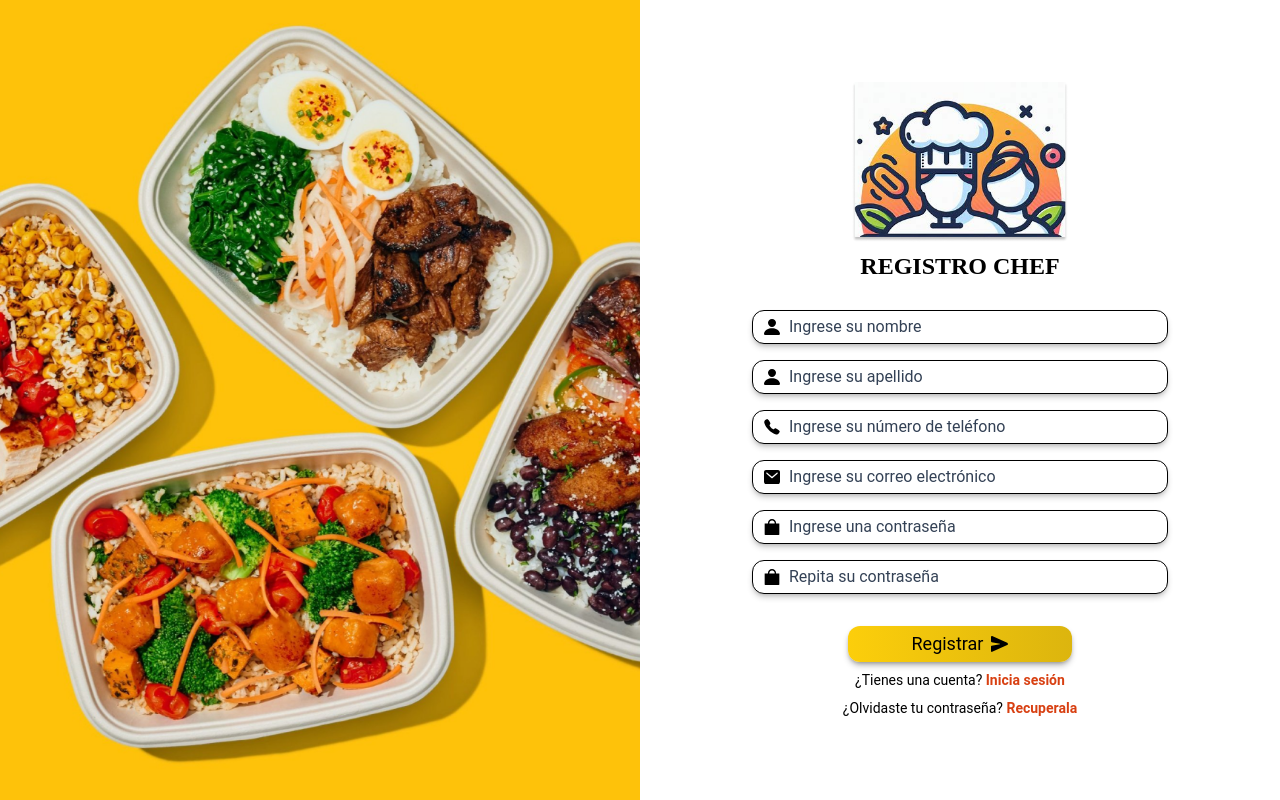
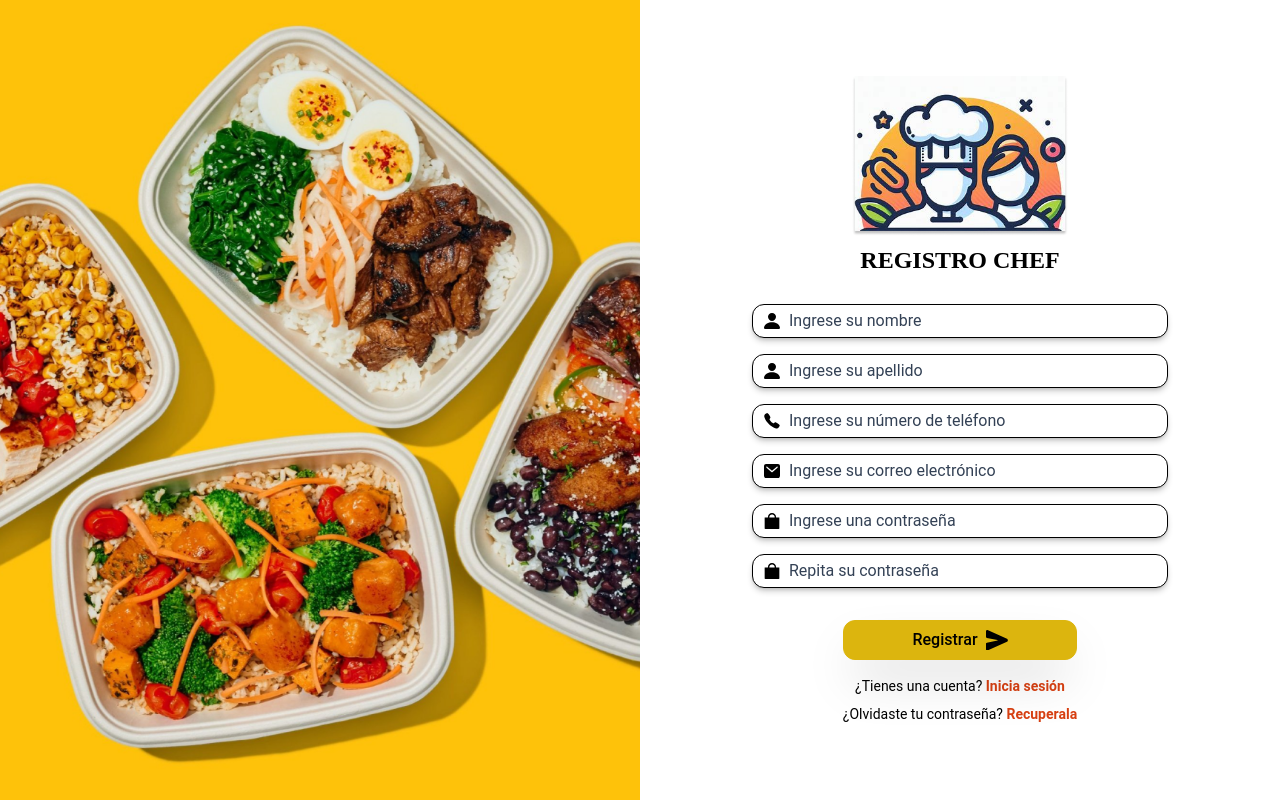
Before and after one commit to JohnMata0427/Food-Ordering-System, a React (Vite) app: page /auth/registro in a window 1280 px wide. Built offline with nearby package versions, Linux system fonts and the light colour scheme; a web font is replaced by a local one.

Commit message:
Update CSS styles and add new dependencies

```diff
--- a/package.json
+++ b/package.json
@@ -10,7 +10,9 @@
     "preview": "vite preview"
   },
   "dependencies": {
+    "@midudev/tailwind-animations": "^0.0.7",
     "axios": "^1.7.2",
+    "classnames": "^2.5.1",
     "react": "^18.3.1",
     "react-dom": "^18.3.1",
     "react-router-dom": "^6.25.1"
--- a/src/components/CustomButton.jsx
+++ b/src/components/CustomButton.jsx
@@ -1,7 +1,53 @@
-export default function CustomButton({ children, colorDesde, colorHasta, icono }) {
-    return (
-        <button className={`bg-gradient-to-r from-${colorDesde} to-${colorHasta}`}>
-            <img src={icono} alt={icono} />
-        </button>
-    );
+import classNames from "classnames";
+import { useState } from "react";
+import { useEffect } from "react";
+
+export function CustomButton({
+	children,
+	texto,
+	cargando = false,
+	color = "black",
+	hover = "white",
+	masEstilos,
+}) {
+	const variantsColor = {
+		black: "border-black bg-black hover:text-black",
+		white: "border-white bg-white hover:text-white",
+        yellow: "border-[#DCB50E] bg-[#DCB50E] hover:text-[#DCB50E]"
+	};
+
+	const variantsHoverColor = {
+		black: "text-black before:bg-black hover:shadow-black",
+		white: "text-black before:bg-white hover:shadow-white",
+	};
+
+	return (
+		<button
+			className={`font-medium rounded-md h-10 relative overflow-hidden border px-3 shadow-2xl transition-all before:absolute before:bottom-0 before:left-0 before:top-0 before:z-0 before:h-full before:w-0 before:transition-all before:duration-500 hover:before:left-0 hover:before:w-full flex items-center ${variantsColor[color]} ${variantsHoverColor[hover]} ${masEstilos}`}
+		>
+			{cargando ? (
+				<svg
+					aria-hidden="true"
+					role="status"
+					className={`inline w-4 h-4 me-3 text-${colorClass} animate-spin`}
+					viewBox="0 0 100 101"
+					fill="none"
+				>
+					<path
+						d="M100 50.5908C100 78.2051 77.6142 100.591 50 100.591C22.3858 100.591 0 78.2051 0 50.5908C0 22.9766 22.3858 0.59082 50 0.59082C77.6142 0.59082 100 22.9766 100 50.5908ZM9.08144 50.5908C9.08144 73.1895 27.4013 91.5094 50 91.5094C72.5987 91.5094 90.9186 73.1895 90.9186 50.5908C90.9186 27.9921 72.5987 9.67226 50 9.67226C27.4013 9.67226 9.08144 27.9921 9.08144 50.5908Z"
+						fill="#E5E7EB"
+					/>
+					<path
+						d="M93.9676 39.0409C96.393 38.4038 97.8624 35.9116 97.0079 33.5539C95.2932 28.8227 92.871 24.3692 89.8167 20.348C85.8452 15.1192 80.8826 10.7238 75.2124 7.41289C69.5422 4.10194 63.2754 1.94025 56.7698 1.05124C51.7666 0.367541 46.6976 0.446843 41.7345 1.27873C39.2613 1.69328 37.813 4.19778 38.4501 6.62326C39.0873 9.04874 41.5694 10.4717 44.0505 10.1071C47.8511 9.54855 51.7191 9.52689 55.5402 10.0491C60.8642 10.7766 65.9928 12.5457 70.6331 15.2552C75.2735 17.9648 79.3347 21.5619 82.5849 25.841C84.9175 28.9121 86.7997 32.2913 88.1811 35.8758C89.083 38.2158 91.5421 39.6781 93.9676 39.0409Z"
+						fill="currentColor"
+					/>
+				</svg>
+			) : (
+				<>
+					<span className="relative z-10"> {texto} </span>
+					{children}
+				</>
+			)}
+		</button>
+	);
 }
--- a/src/index.css
+++ b/src/index.css
@@ -5,6 +5,7 @@
 
 * {
     font-family: "Roboto", sans-serif;
+    transition: all 0.3s;
 }
 
 h1 {
--- a/src/pages/auth/Register.jsx
+++ b/src/pages/auth/Register.jsx
@@ -4,7 +4,8 @@ import usuarioIcon from "@assets/icons/usuario.svg";
 import telefonoIcon from "@assets/icons/telefono.svg";
 import correoIcon from "@assets/icons/correo.svg";
 import contraseñaIcon from "@assets/icons/contraseña.svg";
-import enviarIcon from "@assets/icons/enviar.svg";
+
+import { CustomButton } from "@components/CustomButton";
 
 import { Link } from "react-router-dom";
 import { useEffect, useState } from "react";
@@ -40,7 +41,8 @@ export default function Register() {
 			.then((response) => {
 				console.log(response);
 				setMessage({
-                    mensaje: 'Usuario registrado correctamente, revise su correo electrónico para activar su cuenta',
+					mensaje:
+						"Usuario registrado correctamente, revise su correo electrónico para activar su cuenta",
 					exito: true,
 				});
 			})
@@ -177,20 +179,24 @@ export default function Register() {
 						</div>
 					</div>
 
-                    {
-                        message.mensaje && <Alerta exito={message.exito}>{message.mensaje}</Alerta>
-
-                    }
+					{message.mensaje && (
+						<Alerta exito={message.exito}>{message.mensaje}</Alerta>
+					)}
 
 					<div className="flex flex-col items-center gap-y-2">
-                        <button className="bg-gradient-to-r from-primary to-primary-dark py-1 px-16 flex items-center text-lg gap-x-2 rounded-xl hover:scale-105 transition-all shadow-md shadow-black/30">
-                            Registrar
-                            <img
-                                className="h-4"
-                                src={enviarIcon}
-                                alt="Icono de Enviar"
+						<CustomButton texto="Registrar" color="yellow" masEstilos="group w-full justify-center gap-x-2 rounded-xl mb-2">
+							<svg
+                                className="z-10"
+								width="22"
+								viewBox="0 0 33 31"
+							>
+								<path
+                                className="fill-black group-hover:fill-[#DCB50E]"
+									id="Vector"
+									d="M31.4856 13.2879L31.4747 13.2827L2.27979 0.135588C2.03422 0.0239993 1.76702 -0.0197646 1.50206 0.00821157C1.23711 0.0361877 0.982679 0.135031 0.761524 0.295901C0.527868 0.462128 0.33594 0.688816 0.20301 0.955569C0.0700801 1.22232 0.000317936 1.52077 3.7325e-07 1.82406V10.2323C0.00013021 10.6469 0.133478 11.0485 0.37706 11.3678C0.620643 11.6872 0.959199 11.9042 1.33438 11.9816L17.2573 15.1782C17.3199 15.1911 17.3764 15.2273 17.417 15.2806C17.4576 15.3338 17.4798 15.4008 17.4798 15.4699C17.4798 15.5391 17.4576 15.606 17.417 15.6593C17.3764 15.7125 17.3199 15.7487 17.2573 15.7616L1.33506 18.9582C0.959987 19.0354 0.62145 19.2522 0.377759 19.5712C0.134068 19.8903 0.00047853 20.2916 3.7325e-07 20.7061V29.1158C-0.000181173 29.4054 0.0658672 29.6905 0.192218 29.9456C0.31857 30.2006 0.501271 30.4177 0.723926 30.5771C0.991757 30.7704 1.30608 30.8736 1.62764 30.874C1.85119 30.8738 2.07244 30.8251 2.27842 30.7308L31.4727 17.6586L31.4856 17.652C31.8786 17.4686 32.2135 17.1642 32.4487 16.7763C32.684 16.3885 32.8094 15.9343 32.8094 15.4699C32.8094 15.0055 32.684 14.5513 32.4487 14.1635C32.2135 13.7757 31.8786 13.4713 31.4856 13.2879Z"
 								/>
-                        </button>
+							</svg>
+						</CustomButton>
 						<span className="text-sm ">
 							¿Tienes una cuenta?{" "}
 							<Link
```
Also changed, not shown: 1 other file (tests, documents, lock files or other folders). Lines whose indentation alone changed are shown as unchanged.
